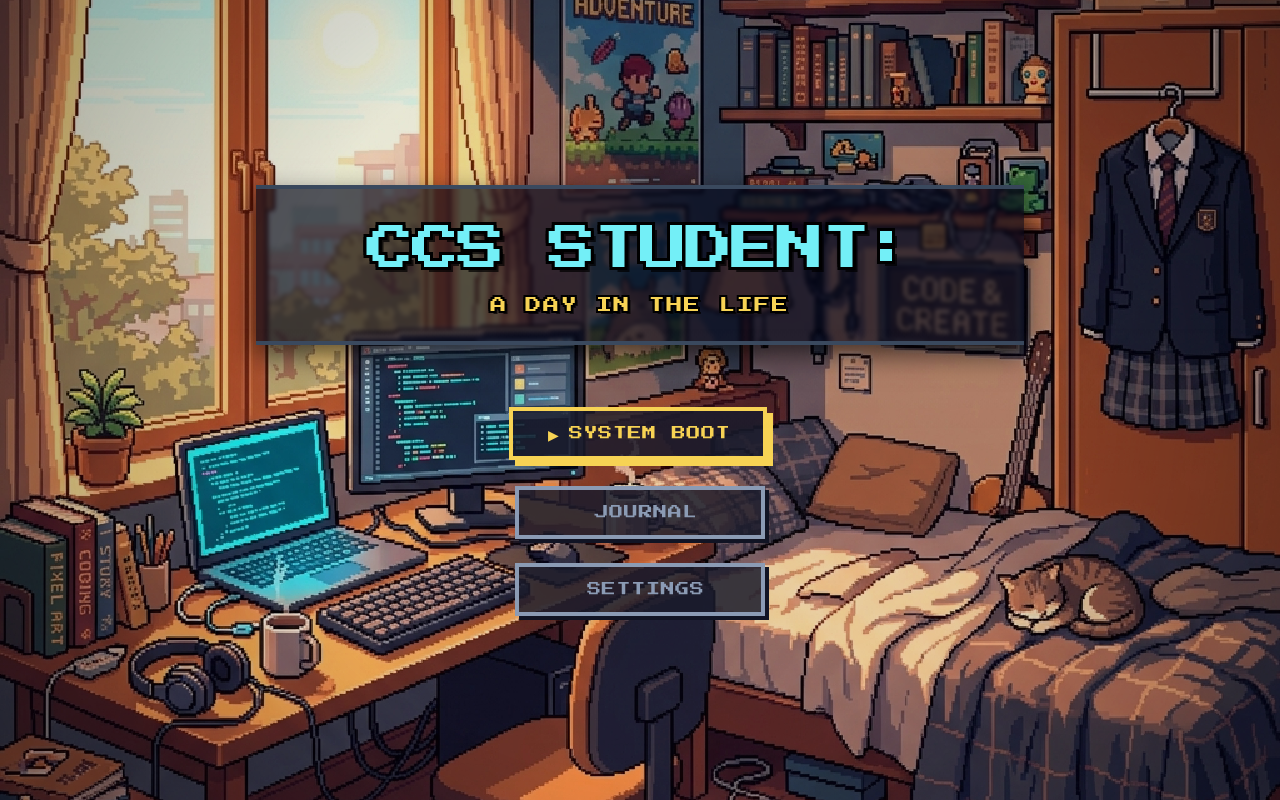
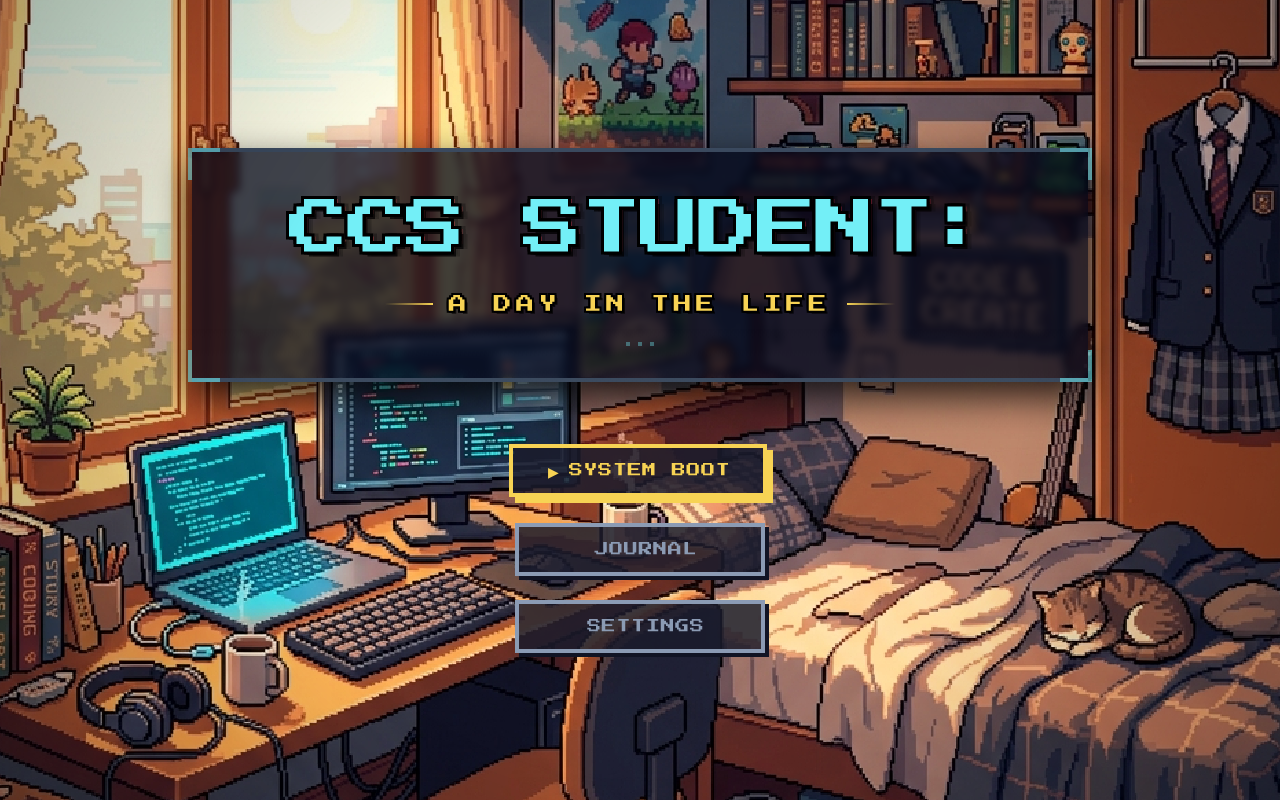
Before and after one commit to jmdgg/alco-final, a React (Vite) app in the folder ccs-algorithms-game/: page / in a window 1280 px wide. Built offline with nearby package versions, Linux system fonts and the light colour scheme.

Commit message:
title design idle change i really cannot think of anything to add anymore jesus christ chris

```diff
--- a/ccs-algorithms-game/src/App.jsx
+++ b/ccs-algorithms-game/src/App.jsx
@@ -42,6 +42,32 @@ function Atmosphere({ showCollage, crtEffect }) {
 function TitleScreen({ onStart, onOpenSettings, crtEffect }) {
   const [selected, setSelected] = useState(0)
   const [showAbout, setShowAbout] = useState(false)
+  const [mousePos, setMousePos] = useState({ x: 0, y: 0 })
+  const [particles, setParticles] = useState([])
+
+  // Generate random particles once
+  useEffect(() => {
+    const p = Array.from({ length: 15 }).map((_, i) => ({
+      id: i,
+      left: `${Math.random() * 100}%`,
+      top: `${Math.random() * 100}%`,
+      delay: `${Math.random() * 5}s`,
+      duration: `${10 + Math.random() * 15}s`,
+      size: `${2 + Math.random() * 4}px`
+    }))
+    setParticles(p)
+  }, [])
+
+  // Parallax effect handler
+  useEffect(() => {
+    const handleMove = (e) => {
+      const x = (e.clientX / window.innerWidth - 0.5) * 20
+      const y = (e.clientY / window.innerHeight - 0.5) * 20
+      setMousePos({ x, y })
+    }
+    window.addEventListener('mousemove', handleMove)
+    return () => window.removeEventListener('mousemove', handleMove)
+  }, [])
 
   const handleStart = useCallback(() => {
     audio.init()
@@ -89,9 +115,32 @@ function TitleScreen({ onStart, onOpenSettings, crtEffect }) {
       {/* Dark underlayer background to maintain rich contrast */}
       <div className="absolute inset-0 bg-gradient-to-b from-[#111424] via-[#1a1c2c] to-[#2e1d3c]" />
 
+      {/* Digital Particles System */}
+      <div className="absolute inset-0 pointer-events-none">
+        {particles.map(p => (
+          <div
+            key={p.id}
+            className="absolute bg-[#73eff7] opacity-20"
+            style={{
+              left: p.left,
+              top: p.top,
+              width: p.size,
+              height: p.size,
+              animation: `particle-drift ${p.duration} linear infinite`,
+              animationDelay: p.delay,
+              boxShadow: '0 0 10px #73eff7'
+            }}
+          />
+        ))}
+      </div>
+
       <div
-        className="absolute inset-0 bg-cover bg-center bg-no-repeat opacity-90"
-        style={{ backgroundImage: 'url(/bedroom-dev-bg.png)', imageRendering: 'pixelated' }}
+        className="absolute inset-0 bg-cover bg-center bg-no-repeat transition-transform duration-300 ease-out"
+        style={{
+          backgroundImage: 'url(/bedroom-dev-bg.png)',
+          imageRendering: 'pixelated',
+          transform: `scale(1.1) translate(${mousePos.x * 0.5}px, ${mousePos.y * 0.5}px)`
+        }}
       />
 
       {crtEffect && (
@@ -102,13 +151,35 @@ function TitleScreen({ onStart, onOpenSettings, crtEffect }) {
       )}
 
       <div className="relative z-10 flex flex-col items-center justify-center h-full w-full">
-        <div className="mb-16 text-center bg-slate-950/65 backdrop-blur-[2px] border-y-4 border-[#3a495e] py-6 px-8 md:px-20 max-w-3xl w-full shadow-[0_10px_25px_rgba(0,0,0,0.6)] animate-pop-in">
-          <h1 className="font-pixel text-[#73eff7] text-3xl md:text-5xl leading-normal tracking-tighter pixel-text-outline-large">
-            CCS STUDENT:
+        {/* Animated Title Container */}
+        <div
+          className="mb-16 text-center bg-slate-950/75 backdrop-blur-[4px] border-y-4 border-[#3a495e] py-8 px-8 md:px-24 max-w-4xl w-full shadow-[0_15px_35px_rgba(0,0,0,0.8)] animate-pop-in relative"
+          style={{ transform: `translate(${mousePos.x * -0.8}px, ${mousePos.y * -0.8}px)` }}
+        >
+          {/* Tech Corner Accents */}
+          <div className="absolute -top-1 -left-1 w-8 h-8 border-t-4 border-l-4 border-[#73eff7] opacity-60" />
+          <div className="absolute -top-1 -right-1 w-8 h-8 border-t-4 border-r-4 border-[#73eff7] opacity-60" />
+          <div className="absolute -bottom-1 -left-1 w-8 h-8 border-b-4 border-l-4 border-[#73eff7] opacity-60" />
+          <div className="absolute -bottom-1 -right-1 w-8 h-8 border-b-4 border-r-4 border-[#73eff7] opacity-60" />
+
+          <h1 className="font-pixel text-[#73eff7] text-3xl md:text-6xl leading-normal tracking-tight pixel-text-outline-large relative group">
+            <span className="relative z-10 inline-block animate-[glitch-title_5s_infinite]">CCS STUDENT:</span>
+            <div className="absolute inset-0 text-red-500 opacity-0 group-hover:opacity-40 translate-x-1 animate-pulse pointer-events-none">CCS STUDENT:</div>
           </h1>
-          <p className="font-pixel text-[#f7d354] text-sm md:text-base mt-2 tracking-widest pixel-text-outline-small">
-            A DAY IN THE LIFE
-          </p>
+
+          <div className="flex items-center justify-center gap-4 mt-4">
+            <div className="h-[2px] w-12 bg-gradient-to-r from-transparent to-[#f7d354]" />
+            <p className="font-pixel text-[#f7d354] text-xs md:text-lg tracking-[0.25em] pixel-text-outline-small uppercase">
+              A Day In The Life
+            </p>
+            <div className="h-[2px] w-12 bg-gradient-to-l from-transparent to-[#f7d354]" />
+          </div>
+
+          <div className="mt-6 flex justify-center gap-2 opacity-50">
+            <div className="w-1 h-1 bg-[#73eff7] animate-pulse" />
+            <div className="w-1 h-1 bg-[#73eff7] animate-pulse delay-75" />
+            <div className="w-1 h-1 bg-[#73eff7] animate-pulse delay-150" />
+          </div>
         </div>
 
         <nav className="flex flex-col items-center gap-6">
--- a/ccs-algorithms-game/src/index.css
+++ b/ccs-algorithms-game/src/index.css
@@ -108,6 +108,21 @@
   @keyframes scan-bar-move {
     0% { transform: translateY(0); }
     100% { transform: translateY(120vh); }
+  }
+
+  @keyframes particle-drift {
+    0% { transform: translate(0, 0) scale(1); opacity: 0; }
+    20% { opacity: 0.4; }
+    80% { opacity: 0.4; }
+    100% { transform: translate(100px, -200px) scale(0.5); opacity: 0; }
+  }
+
+  @keyframes glitch-title {
+    0%, 90%, 100% { transform: skew(0deg); filter: hue-rotate(0deg); }
+    91% { transform: skew(5deg); filter: hue-rotate(90deg); }
+    93% { transform: skew(-5deg); filter: hue-rotate(180deg); }
+    95% { transform: skew(10deg) scaleY(1.2); filter: hue-rotate(270deg); }
+    97% { transform: skew(-10deg); filter: hue-rotate(360deg); }
   }
 
   @keyframes sprite-bounce {
```
Also changed, not shown: ccs-algorithms-game/public/CCS WORDMARK WHITE.png (added).
